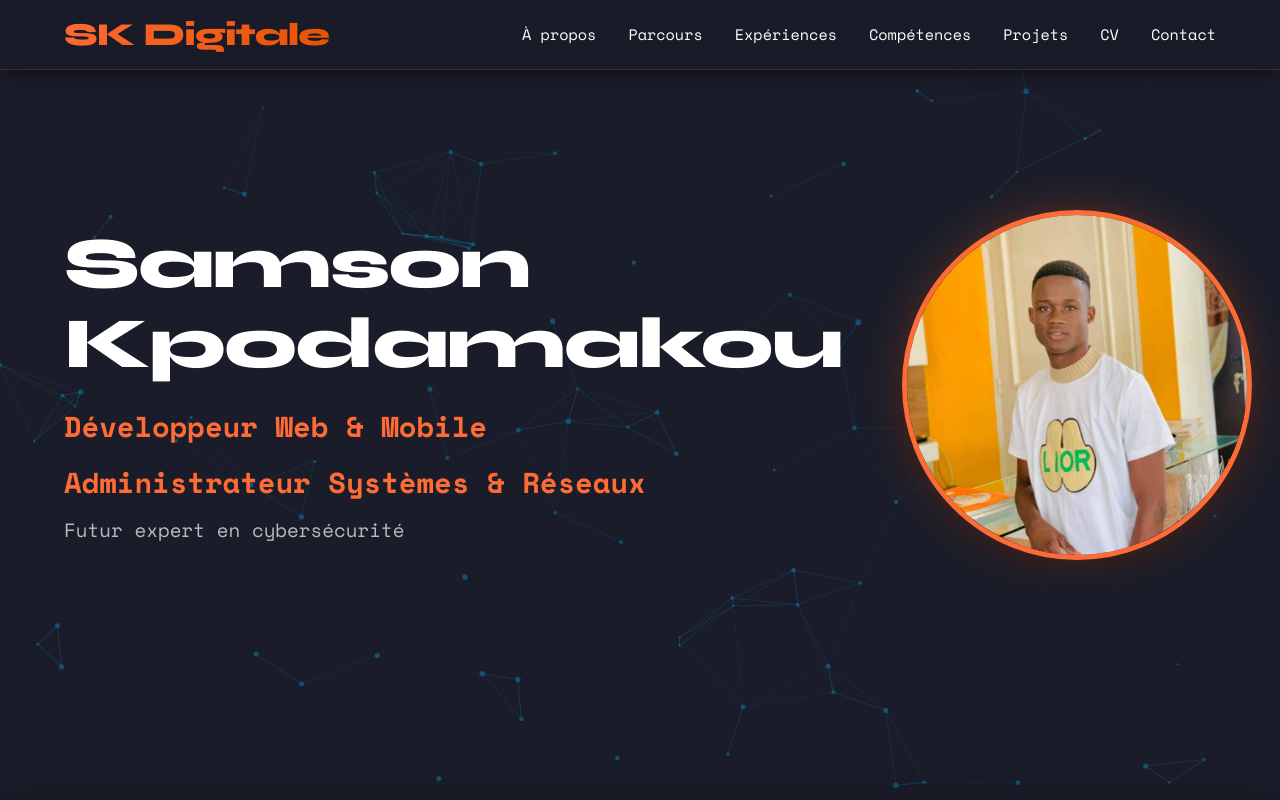
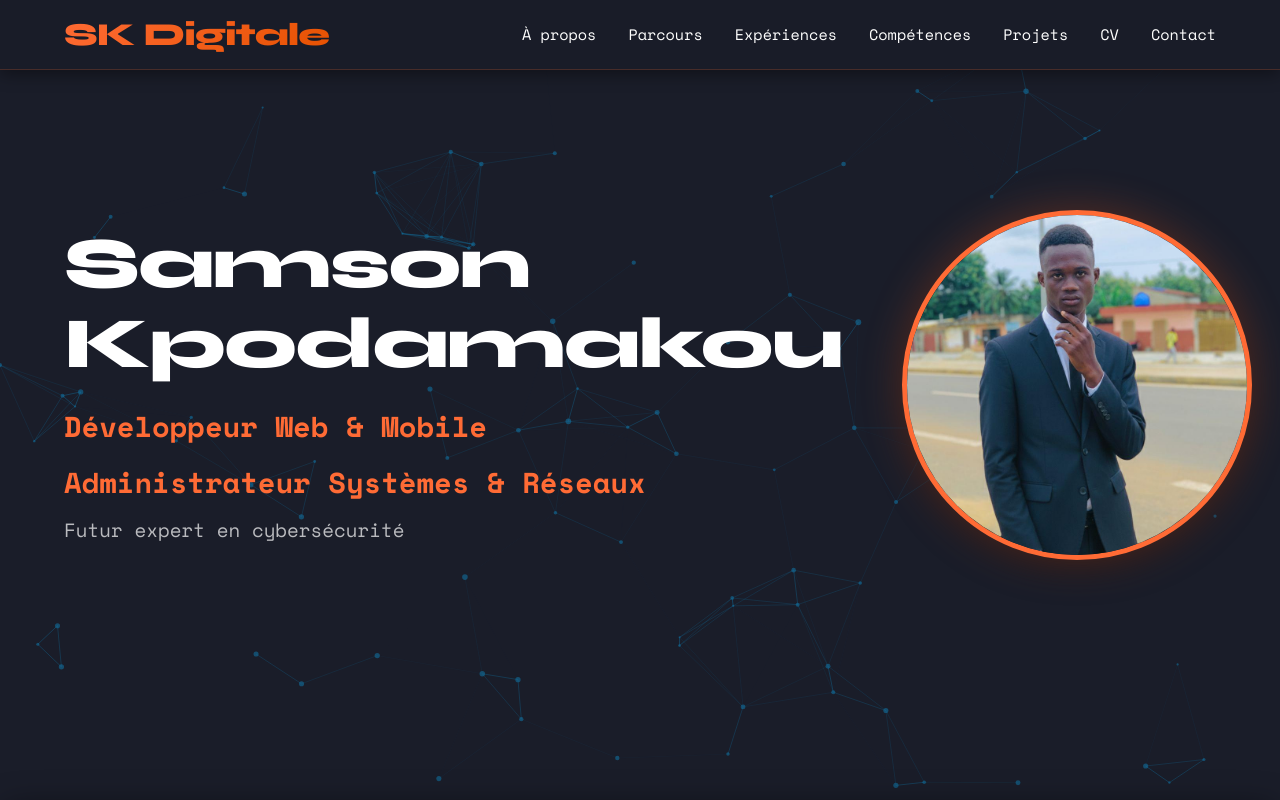
Before and after one commit to torf-zoulde/portfolio, a plain HTML site: page index.html in a window 1280 px wide. Shown: the top 800 px of the page. Drawn offline with nearby package versions, Linux system fonts and the light colour scheme.

Commit message:
Add files via upload

```diff
--- a/index.html
+++ b/index.html
@@ -47,7 +47,7 @@
 
                 <div id="photo" class="fade-in">
                     <div class="photo-frame">
-                        <img src="IMG-20250727-WA0016.jpg" alt="Photo de Samson Kpodamakou">
+                        <img src="sam.jpg" alt="Photo de Samson Kpodamakou">
                     </div>
                 </div>
             </div>
```
Also changed, not shown: sam.jpg (added).
